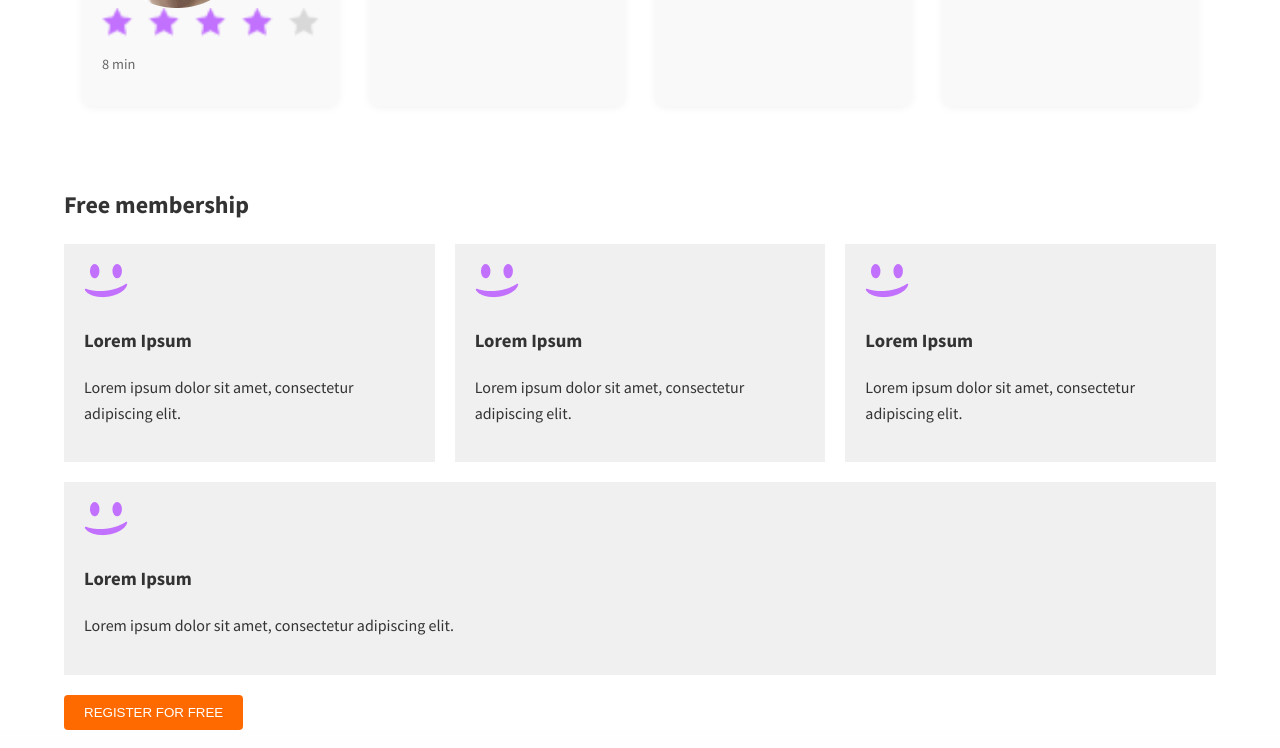
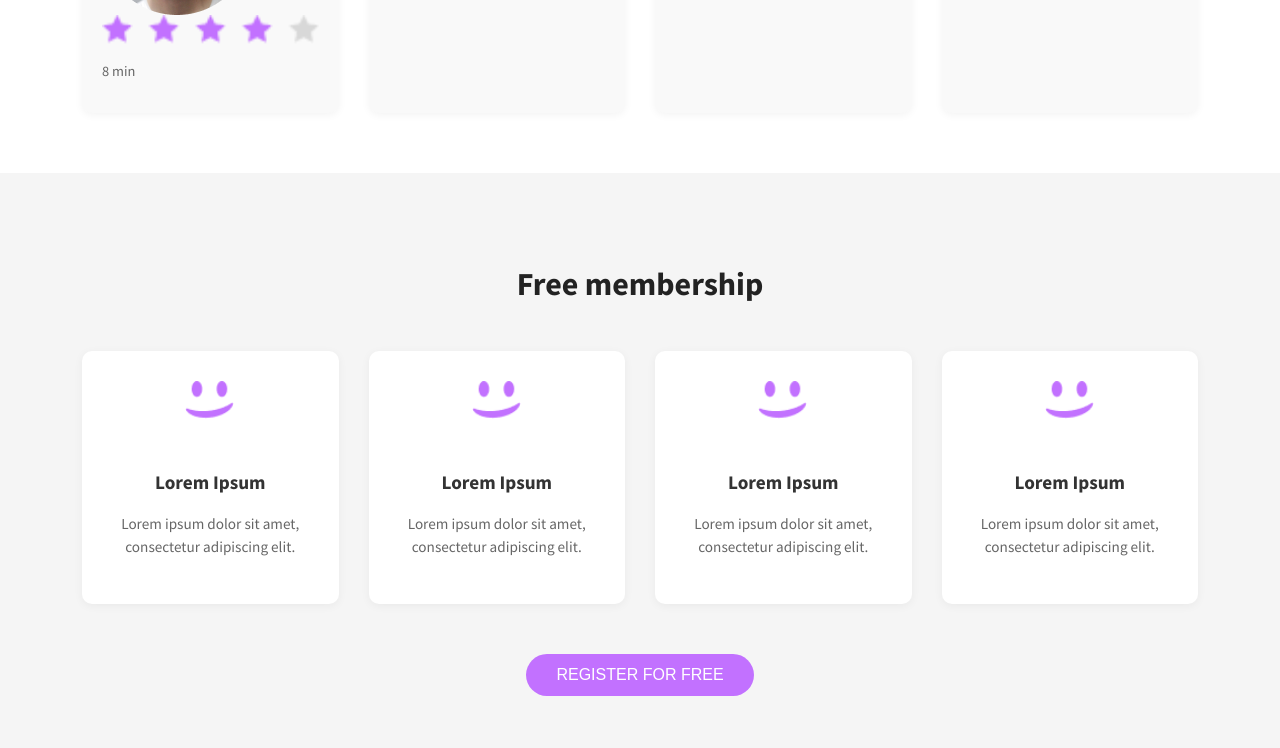
Before and after one commit to Hannahwangari/alx_html_css, a plain HTML site: page css_advanced/index.html in a window 1280 px wide. Shown: the part 2049-2797 px from the top of the page. Drawn offline with Linux system fonts and the light colour scheme.

Commit message:
style memebership section with responsive layout

```diff
--- a/css_advanced/index.html
+++ b/css_advanced/index.html
@@ -136,7 +136,7 @@
       </div>
     </section>
 
-    <section>
+    <section class="membership">
       <div class="container">
         <h2>Free membership</h2>
         <div class="plans">
--- a/css_advanced/style.css
+++ b/css_advanced/style.css
@@ -237,18 +237,79 @@ body {
 }
 
 
-/* Membership */
+/* Membership Section */
+.membership {
+  background-color: #f5f5f5;
+  padding: 60px 20px;
+  text-align: center;
+}
+
+.membership h2 {
+  font-size: 2rem;
+  margin-bottom: 40px;
+  color: #222;
+}
+
 .plans {
-  display: flex;
-  gap: 20px;
-  flex-wrap: wrap;
+  display: grid;
+  grid-template-columns: repeat(auto-fit, minmax(220px, 1fr));
+  gap: 30px;
+  margin-bottom: 30px;
 }
 
 .plan {
-  background: #f0f0f0;
-  padding: 20px;
-  flex: 1 1 250px;
+  background-color: #fff;
+  padding: 30px 20px;
+  border-radius: 10px;
+  box-shadow: 0 2px 10px rgba(0,0,0,0.05);
+  transition: transform 0.3s ease;
 }
+
+.plan:hover {
+  transform: translateY(-5px);
+}
+
+.plan img {
+  width: 50px;
+  height: auto;
+  margin-bottom: 20px;
+}
+
+.plan h3 {
+  font-size: 1.2rem;
+  color: #333;
+  margin-bottom: 10px;
+}
+
+.plan p {
+  font-size: 0.95rem;
+  color: #666;
+  line-height: 1.5;
+}
+
+/* Membership button reuse */
+.register-btn {
+  background-color: #c271ff;
+  color: #fff;
+  padding: 12px 30px;
+  border: none;
+  border-radius: 25px;
+  font-size: 1rem;
+  cursor: pointer;
+  transition: background 0.3s ease;
+}
+
+.register-btn:hover {
+  background-color: #a659e6;
+}
+
+/* Responsive */
+@media (max-width: 768px) {
+  .plans {
+    grid-template-columns: 1fr;
+  }
+}
+
 
 /* FAQ */
 .faq {
```
